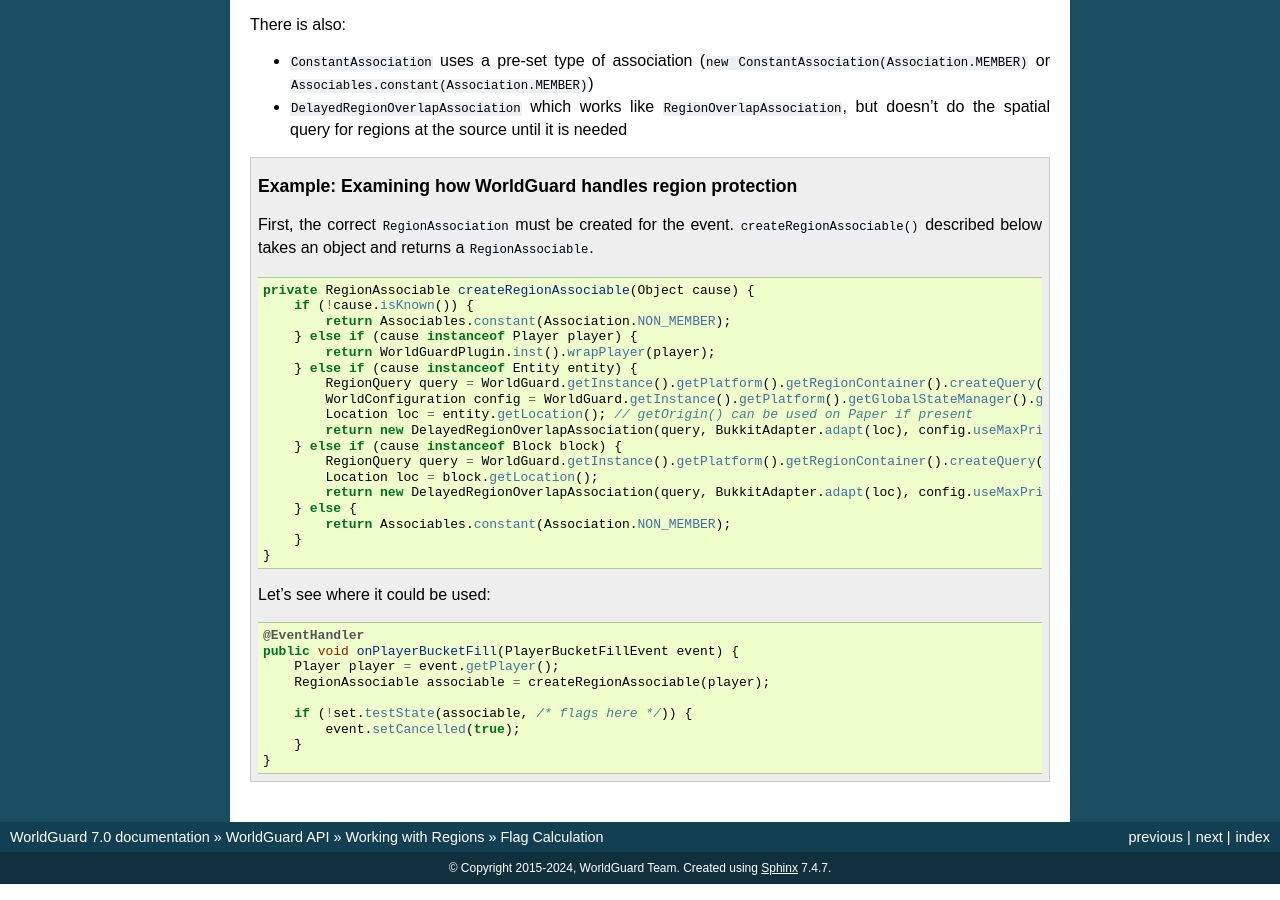
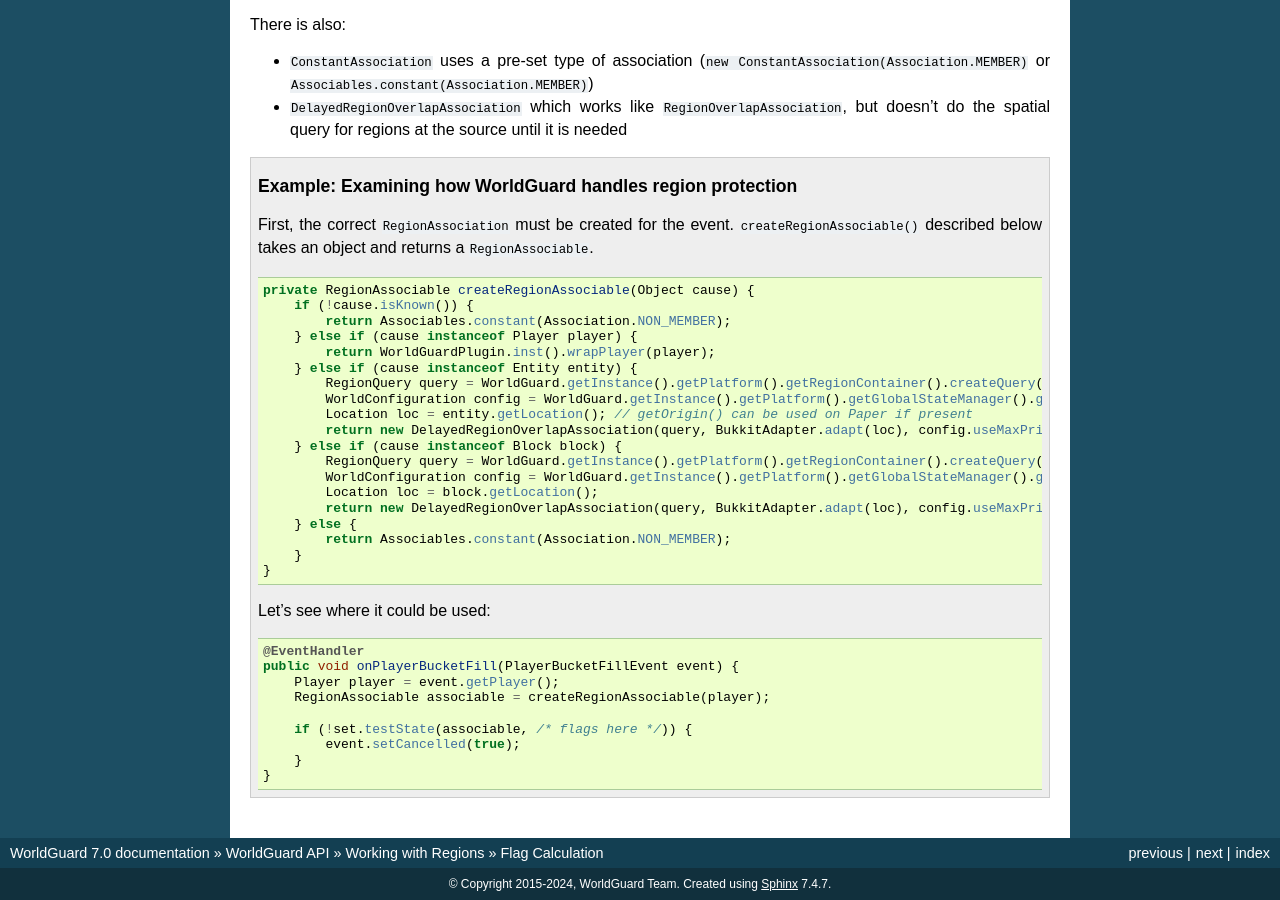
Before and after one commit to aurorasmiles/WorldGuardDocs, a Sphinx documentation site: the page built from source/developer/regions/flag-calculation.rst, in a window 1280 px wide and 900 px high, scrolled down 2758 px. Built offline with Sphinx 7.4.7, drawn with Linux system fonts in a browser that asks for light colours.

Commit message:
Re-add accidentally removed line

```diff
--- a/source/developer/regions/flag-calculation.rst
+++ b/source/developer/regions/flag-calculation.rst
@@ -159,6 +159,7 @@
                 return new DelayedRegionOverlapAssociation(query, BukkitAdapter.adapt(loc), config.useMaxPriorityAssociation);
             } else if (cause instanceof Block block) {
                 RegionQuery query = WorldGuard.getInstance().getPlatform().getRegionContainer().createQuery();
+                WorldConfiguration config = WorldGuard.getInstance().getPlatform().getGlobalStateManager().get(BukkitAdapter.adapt(block.getWorld()));
                 Location loc = block.getLocation();
                 return new DelayedRegionOverlapAssociation(query, BukkitAdapter.adapt(loc), config.useMaxPriorityAssociation);
             } else {
```
